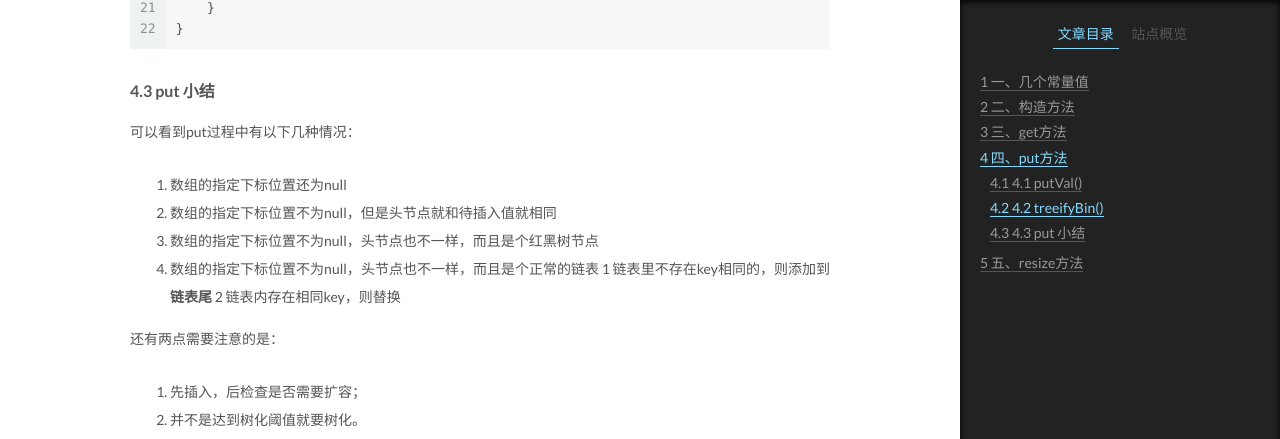
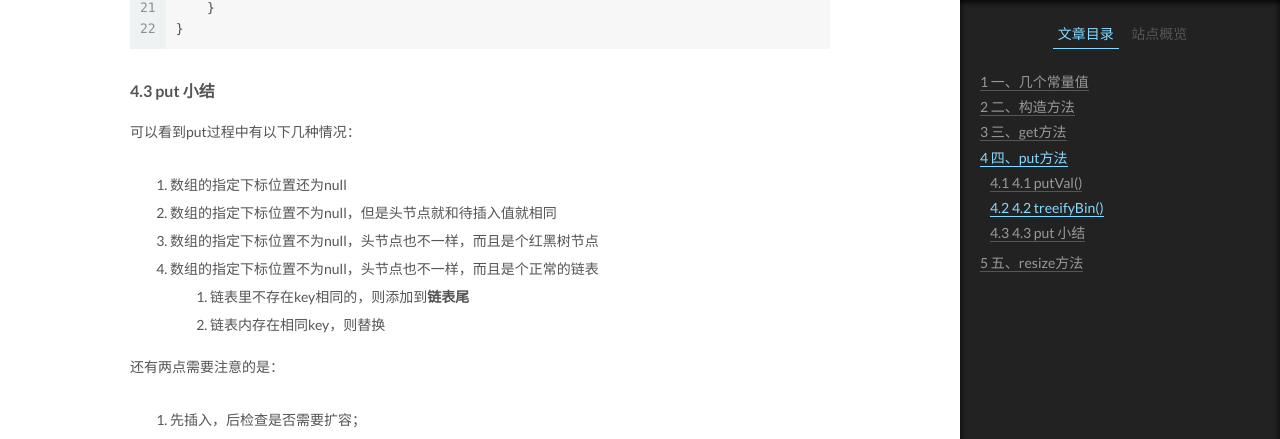
Before and after one commit to iamwzt/iamwzt.github.io, a Jekyll site: the page built from _posts/2019-08-06-JDK8中HashMap简析.md, in a window 1280 px wide and 1400 px high, scrolled down 5240 px. Shown: the top 439 px of the window. Built offline with Jekyll 4.4.1, drawn with Linux system fonts in a browser that asks for light colours.

Commit message:
Update 2019-08-06-JDK8中HashMap简析.md

```diff
--- a/_posts/2019-08-06-JDK8中HashMap简析.md
+++ b/_posts/2019-08-06-JDK8中HashMap简析.md
@@ -230,8 +230,8 @@ final void treeifyBin(Node<K,V>[] tab, int hash) {
 2. 数组的指定下标位置不为null，但是头节点就和待插入值就相同
 3. 数组的指定下标位置不为null，头节点也不一样，而且是个红黑树节点
 4. 数组的指定下标位置不为null，头节点也不一样，而且是个正常的链表
-    1 链表里不存在key相同的，则添加到**链表尾**
-    2 链表内存在相同key，则替换
+    1. 链表里不存在key相同的，则添加到**链表尾**
+    2. 链表内存在相同key，则替换
 
 还有两点需要注意的是：
 1. 先插入，后检查是否需要扩容；
```
